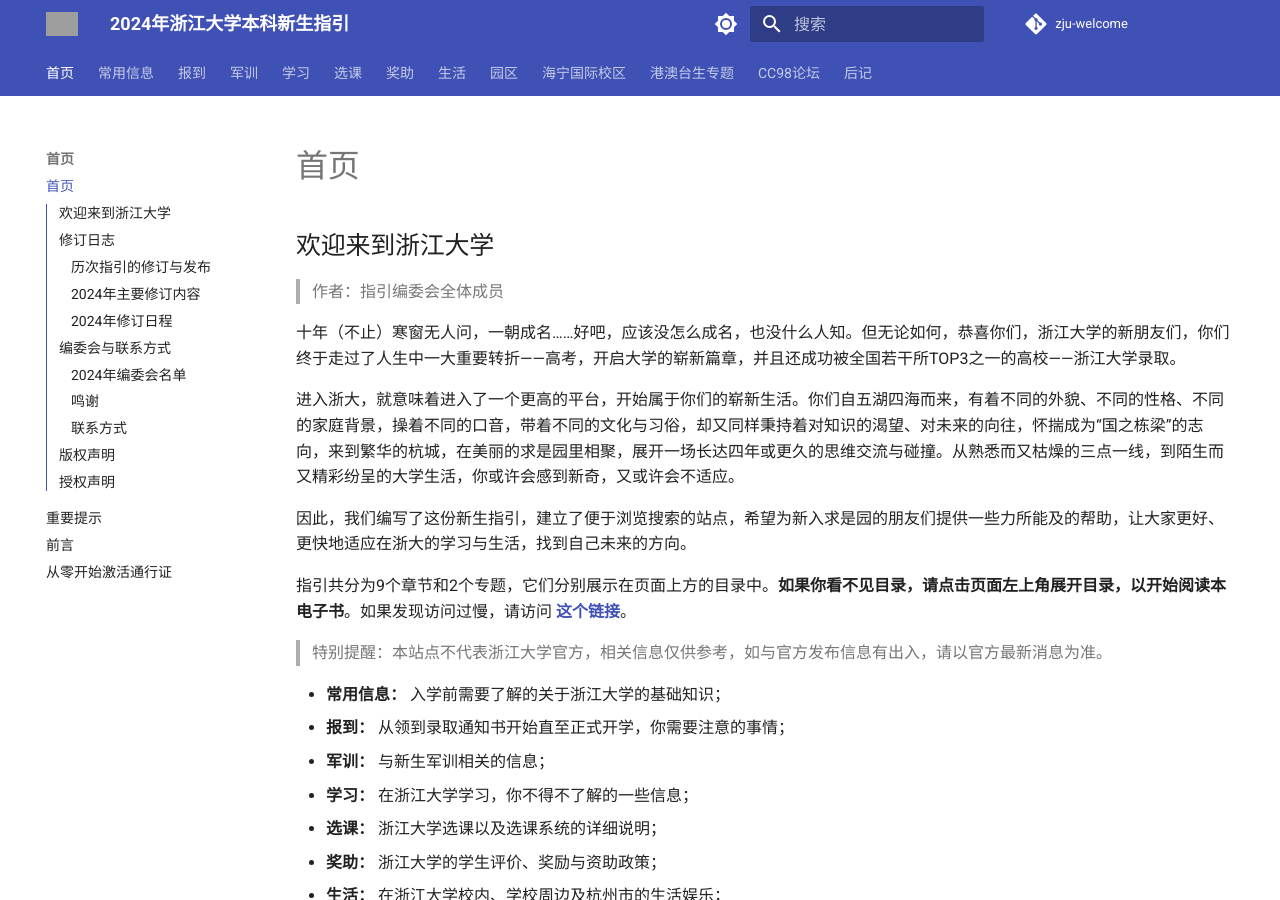
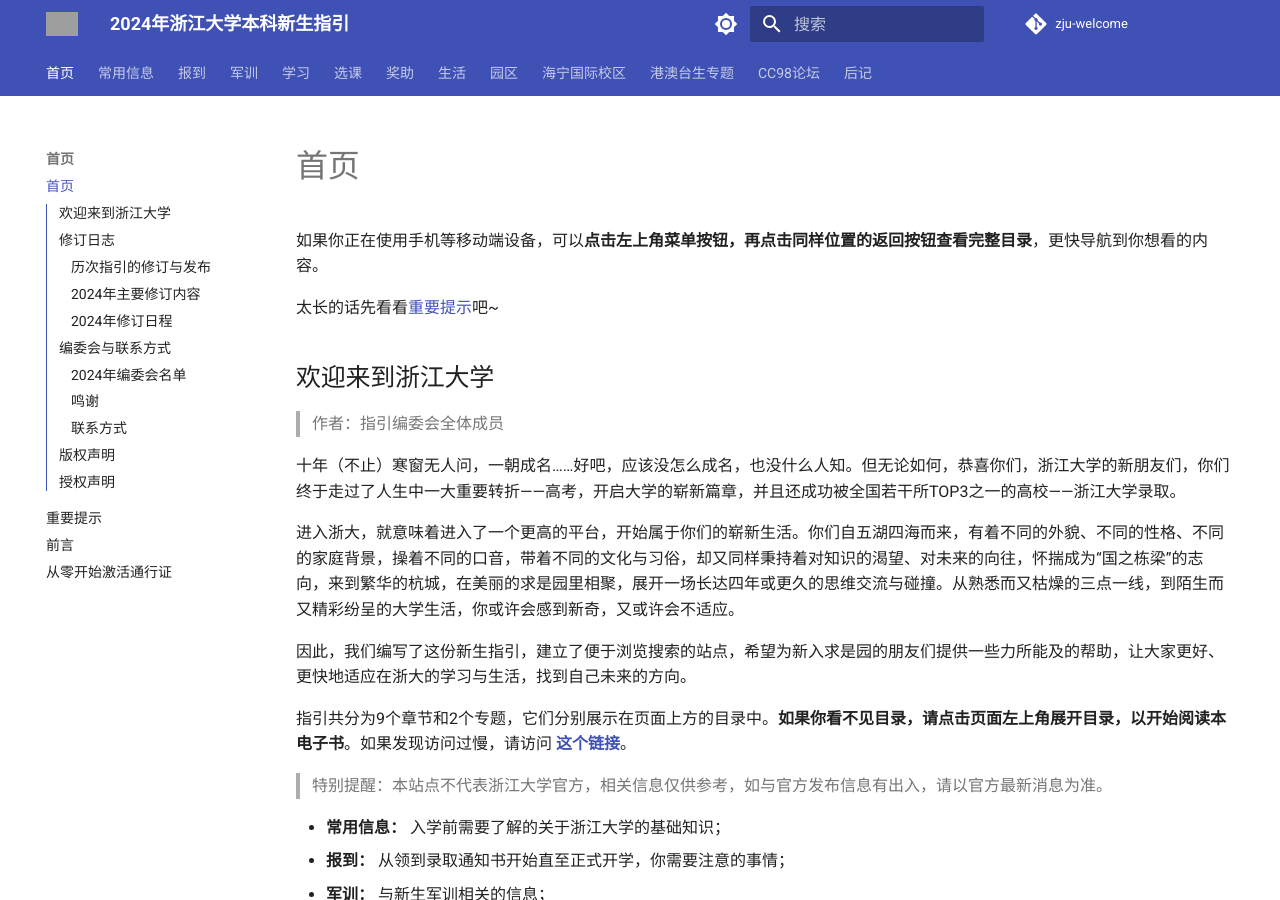
Before and after one commit to mini-full/zju-welcome, an MkDocs documentation site: the page built from docs/index.md, in a window 1280 px wide and 900 px high. Built offline with MkDocs 1.6.1 and Material for MkDocs 9.7.7, drawn with Linux system fonts in a browser that asks for light colours; plug-ins that fetch from the network failed and are left out; comment, search, counter and statistics services are not loaded; grey boxes are pictures that could not be loaded.

Commit message:
update index

```diff
--- a/docs/index.md
+++ b/docs/index.md
@@ -1,10 +1,8 @@
----
-tags: [新生指引]
-title: 首页
-created: '2024-06-05T15:39:19.342Z'
-modified: '2024-06-05T18:59:45.752Z'
----
 # 首页
+
+如果你正在使用手机等移动端设备，可以**点击左上角菜单按钮，再点击同样位置的返回按钮查看完整目录**，更快导航到你想看的内容。
+
+太长的话先看看[重要提示](./callout.md)吧~
 
 ## 欢迎来到浙江大学
 
```
